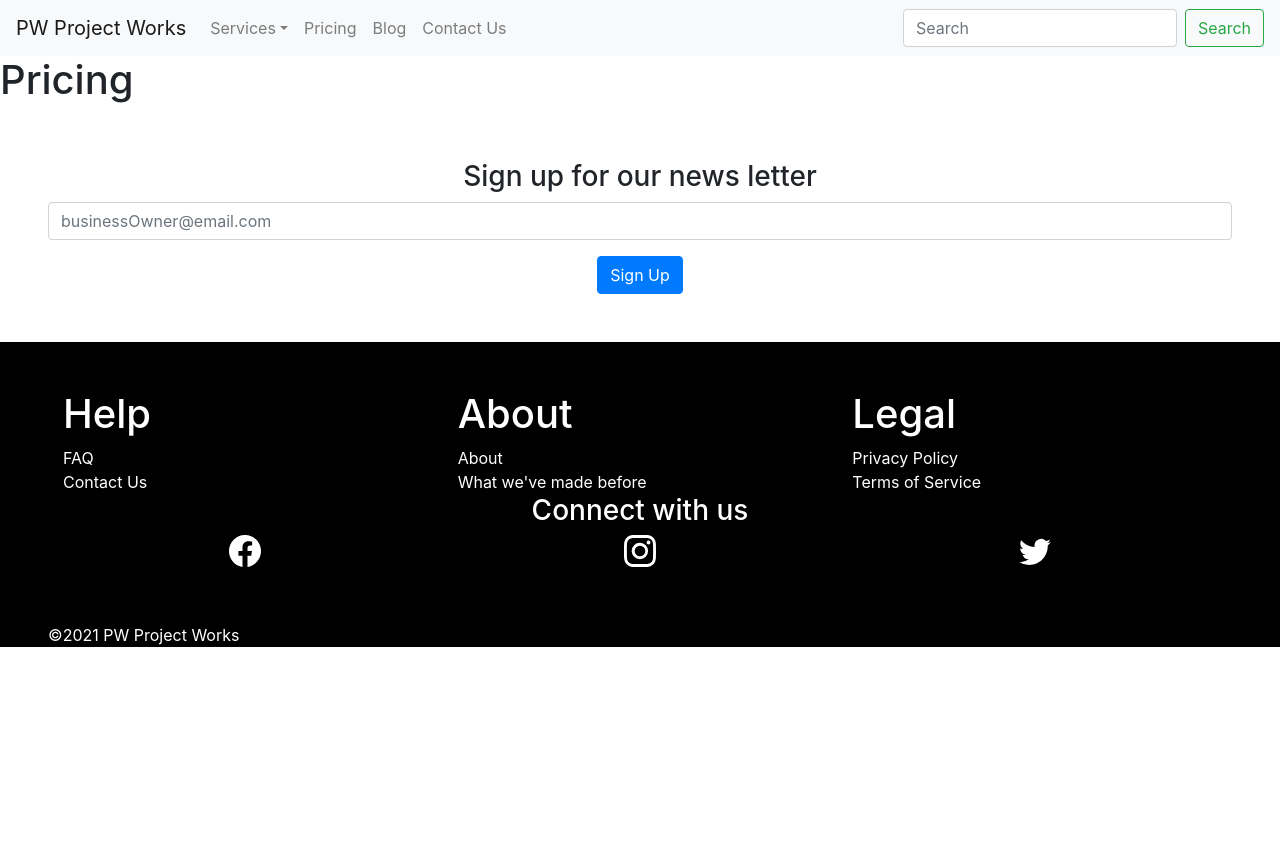
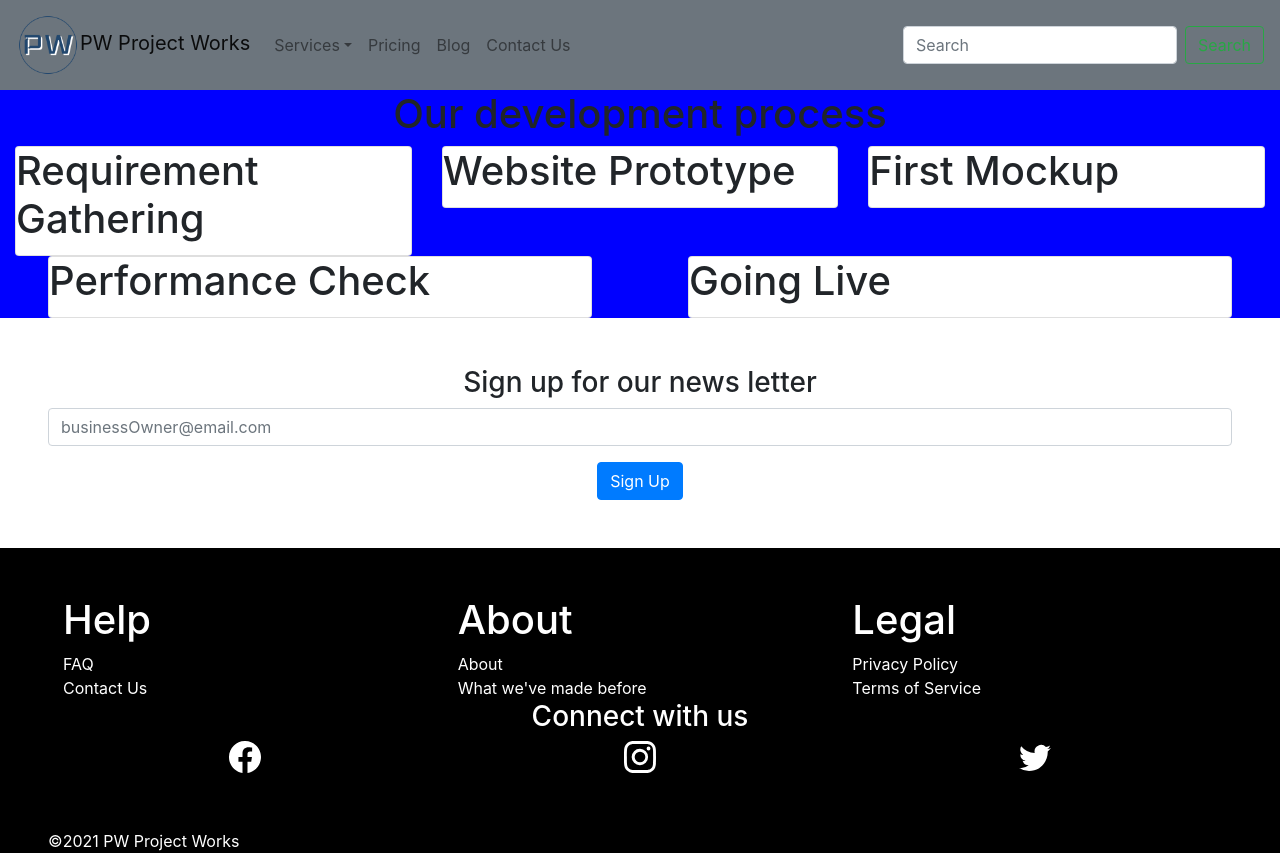
Before and after one commit to codebypaul/pw_project_works_front, a React (Create React App) app: page /pricing in a window 1280 px wide. Before the commit the page ends 800 px from the top, so only its background shows below. Built offline with nearby package versions, Linux system fonts and the light colour scheme.

Commit message:
added info about design process

```diff
--- a/src/App.css
+++ b/src/App.css
@@ -1,38 +1,18 @@
-.App {
-  text-align: center;
+:root {
 }
 
-.App-logo {
-  height: 40vmin;
-  pointer-events: none;
+* {
+  margin: 0;
+  padding: 0;
+  box-sizing: border-box;
 }
 
-@media (prefers-reduced-motion: no-preference) {
-  .App-logo {
-    animation: App-logo-spin infinite 20s linear;
-  }
+ul {
+  list-style: none;
+  padding: 0;
+  margin: 0;
 }
 
-.App-header {
-  background-color: #282c34;
-  min-height: 100vh;
-  display: flex;
-  flex-direction: column;
-  align-items: center;
-  justify-content: center;
-  font-size: calc(10px + 2vmin);
-  color: white;
+.nav-logo {
+  width: 4rem;
 }
-
-.App-link {
-  color: #61dafb;
-}
-
-@keyframes App-logo-spin {
-  from {
-    transform: rotate(0deg);
-  }
-  to {
-    transform: rotate(360deg);
-  }
-}
--- a/src/App.js
+++ b/src/App.js
@@ -1,6 +1,7 @@
 import './App.css';
 import 'bootstrap/dist/css/bootstrap.min.css';
 import { Switch, Route } from 'react-router-dom'
+
 // pages
 import About from './pages/About'
 import Blog from './pages/Blog'
@@ -10,6 +11,7 @@ import Home from './pages/Home'
 import Pricing from './pages/Pricing'
 import Reviews from './pages/Reviews'
 import Services from './pages/Services'
+
 // components
 import Navbar from './components/Navbar'
 import Footer from './components/Footer'
--- a/src/components/Navbar.js
+++ b/src/components/Navbar.js
@@ -1,9 +1,11 @@
 import { Navbar, Nav, NavDropdown, Form, FormControl, Button} from 'react-bootstrap'
-
+import logo from '../images/logo.png'
 export default function NavBar(){
     return (
-        <Navbar bg="light" expand="lg">
-  <Navbar.Brand href="/">PW Project Works</Navbar.Brand>
+        <Navbar bg="secondary" expand="lg">
+  <Navbar.Brand href="/">
+  <img src={logo} alt="" className='nav-logo'/>
+  PW Project Works</Navbar.Brand>
   <Navbar.Toggle aria-controls="basic-navbar-nav" />
   <Navbar.Collapse id="basic-navbar-nav">
     <Nav className="mr-auto">
--- /dev/null
+++ b/src/components/ProcessCard.js
@@ -0,0 +1,12 @@
+import { propTypes } from "react-bootstrap/esm/Image";
+
+export default function ProcessCard(props){
+    return(
+        <div className="card">
+            <h1 className='card-title'>
+                {props.title}
+            </h1>
+            <p className="card-text">{props.text}</p>
+        </div>
+    )
+}
--- /dev/null
+++ b/src/components/designComps.js
@@ -0,0 +1,7 @@
+import styled from 'styled-components'
+
+const PageWrapper = styled.div`
+
+`
+
+export {PageWrapper}
--- a/src/pages/Pricing.js
+++ b/src/pages/Pricing.js
@@ -1,7 +1,37 @@
+import styled from 'styled-components'
+import {PageWrapper} from '../components/designComps'
+import ProcessCard from '../components/ProcessCard'
+
 export default function Pricing() {
     return (
-        <div>
-            <h1>Pricing</h1>
-        </div>
+        <PageWrapper>
+            <DevProcess>
+                <h1 className='text-center'>Our development process</h1>
+                <div className="row m-0">
+                    <div className="col-md-4">
+                        <ProcessCard title='Requirement Gathering' />
+                    </div>
+                    <div className="col-md-4">
+                        <ProcessCard title='Website Prototype' />
+                    </div>
+                    <div className="col-md-4">
+                        <ProcessCard title='First Mockup' />
+                    </div>
+                </div>
+                <div className="row m-0">
+                    <div className="col-md-6 px-5">
+                        <ProcessCard title='Performance Check' />
+                    </div>
+                    <div className="col-md-6 px-5">
+                        <ProcessCard title='Going Live' />
+                    </div>
+                </div>
+
+            </DevProcess>
+        </PageWrapper>
     )
 }
+
+const DevProcess = styled.div`
+    background: blue;
+`
--- a/src/pages/Services.js
+++ b/src/pages/Services.js
@@ -17,12 +17,26 @@ export default function Services() {
             </ServiceContainer>
             <ServiceContainer>
                 <h2 id="Mobile_Application">Mobile Application</h2>
-                <p>{lorem}</p>
+                <p>Do you already have a working system, but you want to reduce cost and make it easier for your teammates to use. Let us develop an application, launched on the app and google play stores for your team to have and use.</p>
+                <ul>
+                  <li>
+                    Clock in
+                  </li>
+                  <li>
+                    Communicate important messages
+                  </li>
+                  <li>
+                    Alert your team to new changes
+                  </li>
+                  <li>
+                    Talk directly to members on record
+                  </li>
+                </ul>
                 <hr/>
             </ServiceContainer>
             <ServiceContainer>
                 <h2 id="SEO_Strategies">SEO Strategies</h2>
-                <p>{lorem}</p>
+                <p>An SEO strategy (also referred to as “SEO approach” or “search engine optimization strategy”) is the process of planning, outlining and implementing steps designed to improve search engine rankings. In other words: an SEO strategy is the process that you follow when you want to get more organic traffic</p>
                 <hr/>
             </ServiceContainer>
             <ServiceContainer>
@@ -34,8 +48,7 @@ export default function Services() {
                 <h2 id="Web Applications">
                     Web Applications
                 </h2>
-                <p>There are a million applications out there, but is there one for your organization?</p>
-                <p>{lorem}</p>
+                <p></p>
                 <hr/>
             </ServiceContainer>
 
```
Also changed, not shown: src/images/CLT-skyline.gif (added).
